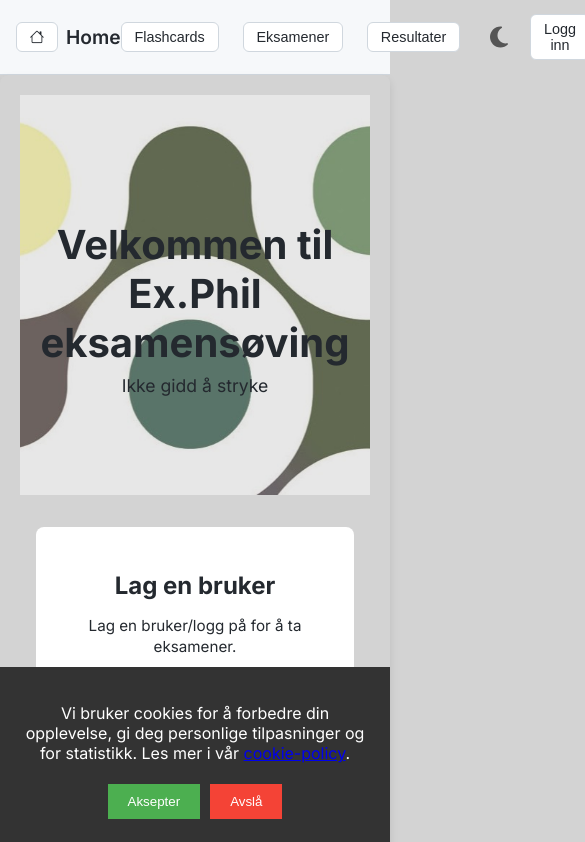
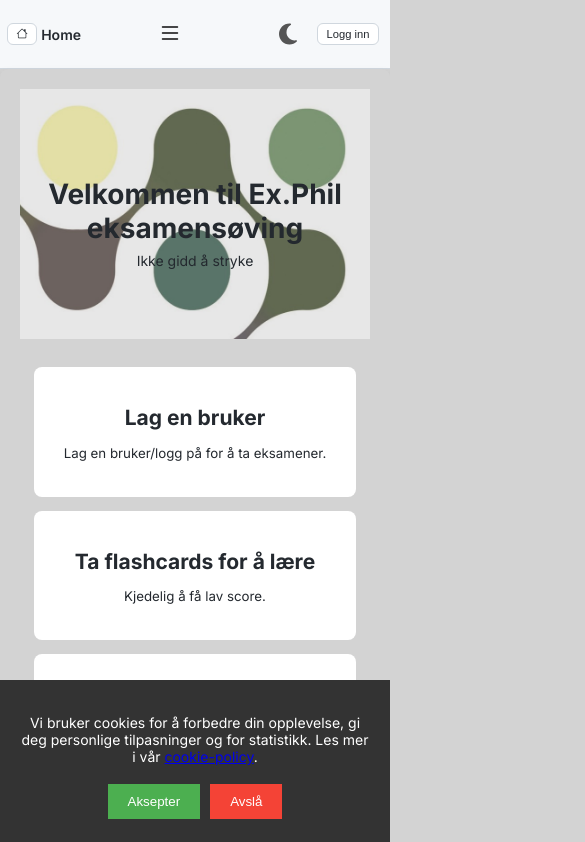
Before and after one commit to AndersMyrvang/Ex.PhilApp, a Next.js app: page / in a window 390 px wide. Shown: the top 842 px of the page, 585 px wide, since content can reach past the window. Built offline with nearby package versions, Linux system fonts and the light colour scheme; no server answers.

Commit message:
Implement responsive header and mobile menu; enhance styling for better usability

```diff
--- a/src/app/components/Header.module.css
+++ b/src/app/components/Header.module.css
@@ -3,7 +3,6 @@
   padding: 0.5rem 1rem;
   border-bottom: 1px solid #d0d7de;
 }
-
 
 .nav {
   display: flex;
@@ -24,7 +23,9 @@
   color: #24292f;
 }
 
-.middle {
+/* Desktop menu styles */
+.desktopMenu {
+  display: flex;
   gap: 1rem;
 }
 
@@ -63,7 +64,7 @@
   padding: 0.5rem 0;
   width: 150px;
   z-index: 9999;
-  box-shadow: 0 8px 24px rgba(0,0,0,0.2);
+  box-shadow: 0 8px 24px rgba(0, 0, 0, 0.2);
 }
 
 .dropdownMenu li {
@@ -87,6 +88,25 @@
   background-color: #f3f4f6;
 }
 
+/* Mobile menu styles */
+.mobileMenu {
+  display: none;
+}
+
+.burgerButton {
+  background: transparent;
+  border: none;
+  cursor: pointer;
+}
+
+.mobileDropdown {
+  display: flex;
+  flex-direction: column;
+  gap: 0.5rem;
+  margin-top: 0.5rem;
+}
+
+/* Right side and profile photo */
 .profilePhotoContainer {
   display: flex;
   align-items: center;
@@ -122,18 +142,7 @@
   color: #24292f;
 }
 
-/* ============================= */
-/* Dark Mode Overrides           */
-/* ============================= */
-/*
-  Using the palette:
-    - #f0f4f8 (lightest)
-    - #bcccdc
-    - #829ab1
-    - #486581
-    - #102a43 (darkest)
-*/
-
+/* Dark Mode Overrides */
 :global(body.dark-mode) .header {
   background-color: #486581;
   border-bottom: 1px solid #829ab1;
@@ -189,8 +198,76 @@
   color: #f0f4f8;
 }
 
-:global(body.dark-mode) .footer {
-  background-color: #102a43;
-  border-top: 1px solid #829ab1;
-  color: #f0f4f8;
+/* Responsive Styles */
+
+/* For mobile devices (max-width: 768px) */
+@media (max-width: 768px) {
+  .desktopMenu {
+    display: none;
+  }
+  .mobileMenu {
+    display: block;
+  }
+  .header {
+    padding: 0.5rem;
+  }
+
+  /* Remove/override these lines to keep everything in one row */
+  /* .nav {
+    flex-direction: column;
+    align-items: flex-start;
+  } */
+
+  /* Optional: If you want to keep them in one line, ensure you set: */
+  .nav {
+    flex-direction: row;         /* keep items in a row */
+    justify-content: space-between; /* spread them out */
+    align-items: center;
+  }
+
+  .left,
+  .middle,
+  .right {
+    margin-bottom: 0; /* remove extra spacing */
+  }
+
+  .pageTitle {
+    font-size: 1rem;
+  }
+  .navButton,
+  .resultsLink {
+    padding: 0.3rem 0.6rem;
+    font-size: 0.8rem;
+    margin-right: 0.3rem;
+  }
+  .dropdownMenu {
+    top: 2.5rem;
+    width: 100%;
+  }
+  .profilePhoto,
+  .profilePhotoPlaceholder {
+    width: 28px;
+    height: 28px;
+  }
 }
+
+
+/* For tablets (min-width: 769px and max-width: 1024px) */
+@media (min-width: 769px) and (max-width: 1024px) {
+  .header {
+    padding: 0.5rem 1rem;
+  }
+  .pageTitle {
+    font-size: 1.1rem;
+  }
+  .navButton,
+  .resultsLink {
+    padding: 0.35rem 0.7rem;
+    font-size: 0.85rem;
+  }
+  .profilePhoto,
+  .profilePhotoPlaceholder {
+    width: 30px;
+    height: 30px;
+  }
+}
--- a/src/app/components/Header.tsx
+++ b/src/app/components/Header.tsx
@@ -6,7 +6,6 @@ import { usePathname, useRouter } from "next/navigation";
 import Image from "next/image";
 import styles from "./Header.module.css";
 import { subscribeToAuthState } from "@/utils/firebaseAuth";
-import { auth } from "@/firebase/config";
 import "bootstrap-icons/font/bootstrap-icons.css";
 import { library } from "@fortawesome/fontawesome-svg-core";
 import { fas } from "@fortawesome/free-solid-svg-icons";
@@ -18,7 +17,6 @@ library.add(fas);
 function DarkModeButton() {
   const [darkMode, setDarkMode] = useState(false);
 
-  // Only run this effect on the client side
   useEffect(() => {
     if (typeof window !== "undefined") {
       const savedMode = localStorage.getItem("darkMode");
@@ -59,13 +57,17 @@ function DarkModeButton() {
   );
 }
 
-
 export default function Header() {
   const [isDropdownOpen, setIsDropdownOpen] = useState(false);
+  const [isMobileMenuOpen, setIsMobileMenuOpen] = useState(false);
   const [user, setUser] = useState<any>(null);
+
   const router = useRouter();
   const pathname = usePathname();
+
+  // Refs for both desktop and mobile dropdowns
   const dropdownRef = useRef<HTMLDivElement>(null);
+  const mobileDropdownRef = useRef<HTMLDivElement>(null);
 
   const pageTitle = getPageTitle(pathname);
 
@@ -81,13 +83,20 @@ export default function Header() {
     setIsDropdownOpen(false);
   };
 
+  // Close both dropdowns if click is outside
   useEffect(() => {
     const handleClickOutside = (event: MouseEvent) => {
+      const clickTarget = event.target as Node;
+
+      // If click is NOT inside desktop dropdown AND NOT inside mobile dropdown
       if (
         dropdownRef.current &&
-        !dropdownRef.current.contains(event.target as Node)
+        !dropdownRef.current.contains(clickTarget) &&
+        mobileDropdownRef.current &&
+        !mobileDropdownRef.current.contains(clickTarget)
       ) {
         closeDropdown();
+        setIsMobileMenuOpen(false);
       }
     };
 
@@ -131,6 +140,7 @@ export default function Header() {
       console.error("Feil ved innlogging:", error);
     }
   };
+
   const routeFlashcards = async () => {
     if (!user) {
       alert("du må logge inn for å ta flashcards");
@@ -143,9 +153,14 @@ export default function Header() {
     }
   };
 
+  const toggleMobileMenu = () => {
+    setIsMobileMenuOpen(!isMobileMenuOpen);
+  };
+
   return (
     <header className={styles.header}>
       <nav className={styles.nav}>
+        {/* Left section */}
         <div className={styles.left}>
           <button onClick={routeHome} className={styles.navButton}>
             <i className="bi bi-house"></i>
@@ -153,8 +168,9 @@ export default function Header() {
           <span className={styles.pageTitle}>{pageTitle}</span>
         </div>
 
-        <div className={styles.middle}>
-        <button onClick={routeFlashcards} className={styles.navButton}>
+        {/* Desktop Menu */}
+        <div className={styles.desktopMenu}>
+          <button onClick={routeFlashcards} className={styles.navButton}>
             Flashcards
           </button>
           <div className={styles.dropdown} ref={dropdownRef}>
@@ -191,12 +207,64 @@ export default function Header() {
               </ul>
             )}
           </div>
-
           <button onClick={routeResults} className={styles.navButton}>
             Resultater
           </button>
         </div>
 
+        {/* Mobile Burger Menu */}
+        <div className={styles.mobileMenu}>
+          <button onClick={toggleMobileMenu} className={styles.burgerButton}>
+            <i className="bi bi-list" style={{ fontSize: "24px" }}></i>
+          </button>
+          {isMobileMenuOpen && (
+            // Use the second ref for mobile dropdown
+            <div className={styles.mobileDropdown} ref={mobileDropdownRef}>
+              <button onClick={routeFlashcards} className={styles.navButton}>
+                Flashcards
+              </button>
+              <div className={styles.dropdown}>
+                <button onClick={toggleDropdown} className={styles.navButton}>
+                  Eksamener
+                </button>
+                {isDropdownOpen && (
+                  <ul className={styles.dropdownMenu}>
+                    <li>
+                      <Link href="/eksamen1" onClick={closeDropdown}>
+                        Eksamen 1
+                      </Link>
+                    </li>
+                    <li>
+                      <Link href="/eksamen2" onClick={closeDropdown}>
+                        Eksamen 2
+                      </Link>
+                    </li>
+                    <li>
+                      <Link href="/eksamen3" onClick={closeDropdown}>
+                        Eksamen 3
+                      </Link>
+                    </li>
+                    <li>
+                      <Link href="/eksamen4" onClick={closeDropdown}>
+                        Eksamen 4
+                      </Link>
+                    </li>
+                    <li>
+                      <Link href="/eksamen5" onClick={closeDropdown}>
+                        Eksamen 5
+                      </Link>
+                    </li>
+                  </ul>
+                )}
+              </div>
+              <button onClick={routeResults} className={styles.navButton}>
+                Resultater
+              </button>
+            </div>
+          )}
+        </div>
+
+        {/* Right section */}
         <div className={styles.right}>
           <div style={{ margin: "1rem" }}>
             <DarkModeButton />
--- a/src/app/globals.css
+++ b/src/app/globals.css
@@ -14,6 +14,14 @@ body {
   height: 100%;
   background-color: lightgray;
   min-height: 100vh;
+}
+
+/* Juster fontstørrelse og layout på mindre skjermer */
+@media (max-width: 768px) {
+  html,
+  body {
+    font-size: 14px;
+  }
 }
 
 .dark-mode-button {
--- a/src/app/home.module.css
+++ b/src/app/home.module.css
@@ -94,13 +94,6 @@
 /* =========================== */
 /* DARK MODE OVERRIDES        */
 /* =========================== */
-/* Using the palette:
-   - #f0f4f8 (lightest)
-   - #bcccdc
-   - #829ab1
-   - #486581
-   - #102a43 (darkest)
-*/
 :global(body.dark-mode) .pageWrapper {
   background-color: #102a43;
   color: #f0f4f8;
@@ -110,7 +103,6 @@
   background: url("../../public/Tenk.jpg") center/cover no-repeat;
 }
 
-/* Dark overlay for hero */
 :global(body.dark-mode) .heroOverlay {
   background-color: rgba(16, 42, 67, 0.6);
 }
@@ -135,3 +127,49 @@
   color: #f0f4f8;
   border-top: 1px solid #829ab1;
 }
+
+/* ===== RESPONSIVE STYLES ===== */
+
+/* For mobiltelefoner (maks 768px) */
+@media (max-width: 768px) {
+  .heroSection {
+    height: 250px;
+  }
+
+  .heroOverlay h1 {
+    font-size: 2rem;
+  }
+
+  .heroOverlay p {
+    font-size: 1rem;
+  }
+
+  .featuresSection {
+    flex-direction: column;
+    gap: 1rem;
+  }
+
+  .featureCard {
+    max-width: 100%;
+    flex: 1 1 auto;
+  }
+}
+
+/* For nettbrett (mellom 769px og 1024px) */
+@media (min-width: 769px) and (max-width: 1024px) {
+  .heroSection {
+    height: 350px;
+  }
+
+  .heroOverlay h1 {
+    font-size: 2.2rem;
+  }
+
+  .heroOverlay p {
+    font-size: 1.05rem;
+  }
+
+  .featuresSection {
+    gap: 1rem;
+  }
+}
```
